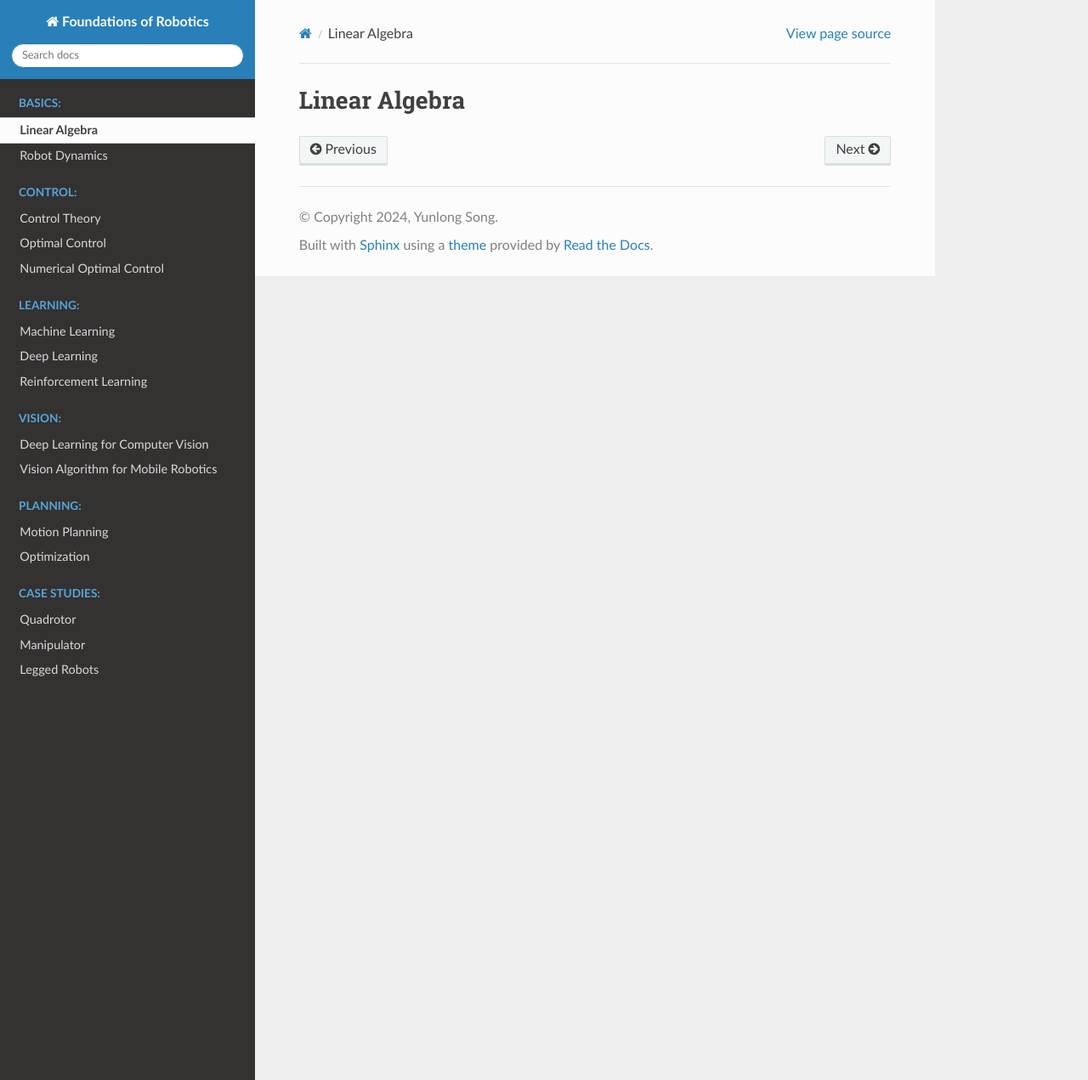
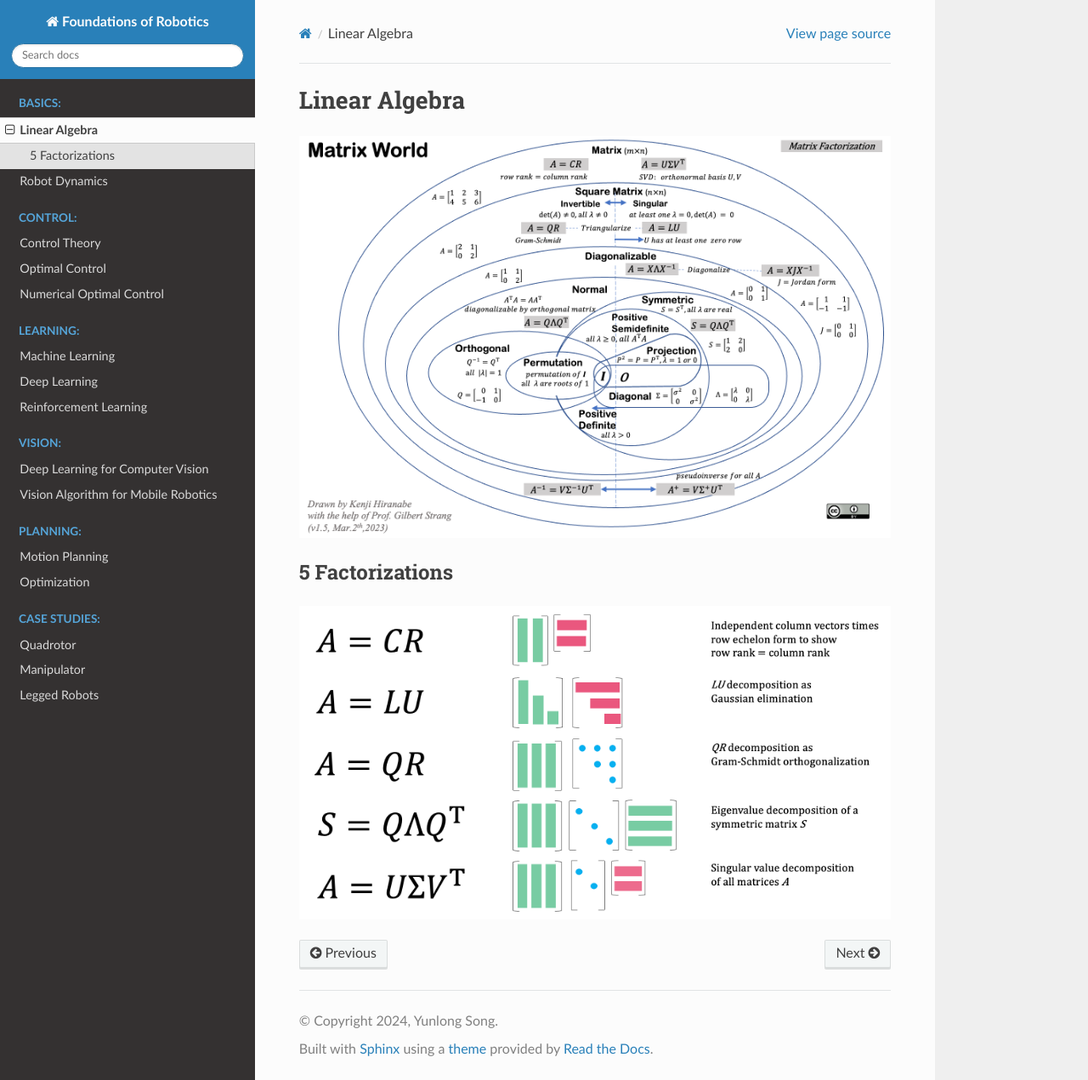
Before and after one commit to yun-long/Foundations-of-Robotics, a Sphinx documentation site: the page built from docs/source/sections/basics/linear_algebra.rst, in a window 1280 px wide and 1271 px high. Shown: the whole window at 85% size. Built offline with Sphinx 7.4.7 and the Read the Docs theme 2.0.0, drawn with Linux system fonts in a browser that asks for light colours.

Commit message:
linear algebra

```diff
--- a/docs/source/sections/basics/linear_algebra.rst
+++ b/docs/source/sections/basics/linear_algebra.rst
@@ -1,2 +1,14 @@
 Linear Algebra
 ================
+
+.. image:: ../../images/MatrixWorld.png
+   :alt: Description of the image
+   :width: 100%
+
+
+5 Factorizations
+----------------
+
+.. image:: ../../images/5-Factorizations.png
+   :alt: Description of the image
+   :width: 100%
```
Also changed, not shown: docs/source/images/5-Factorizations.png (added), docs/source/images/MatrixWorld.png (added), docs/source/images/diagram_gray.png.
